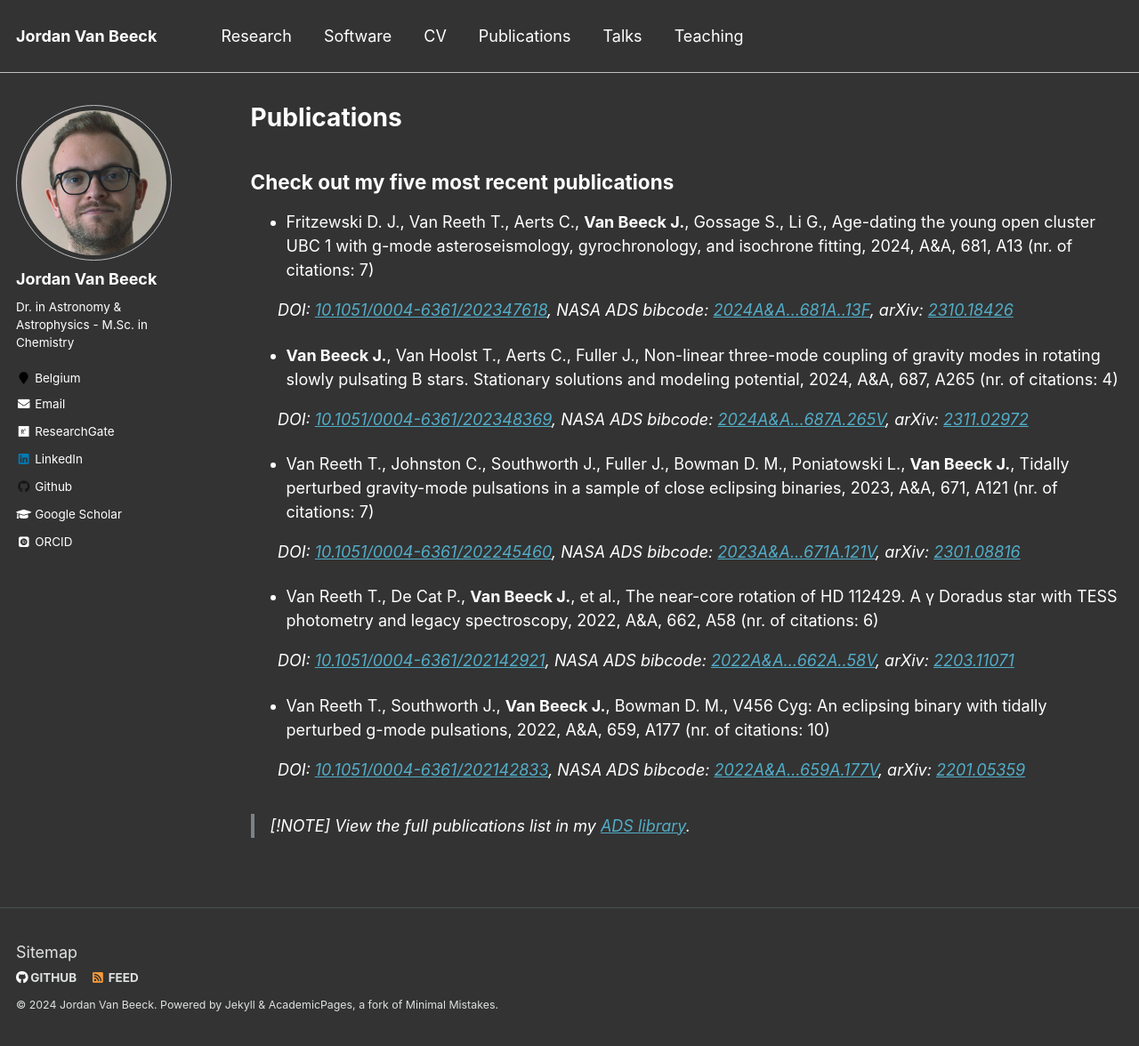
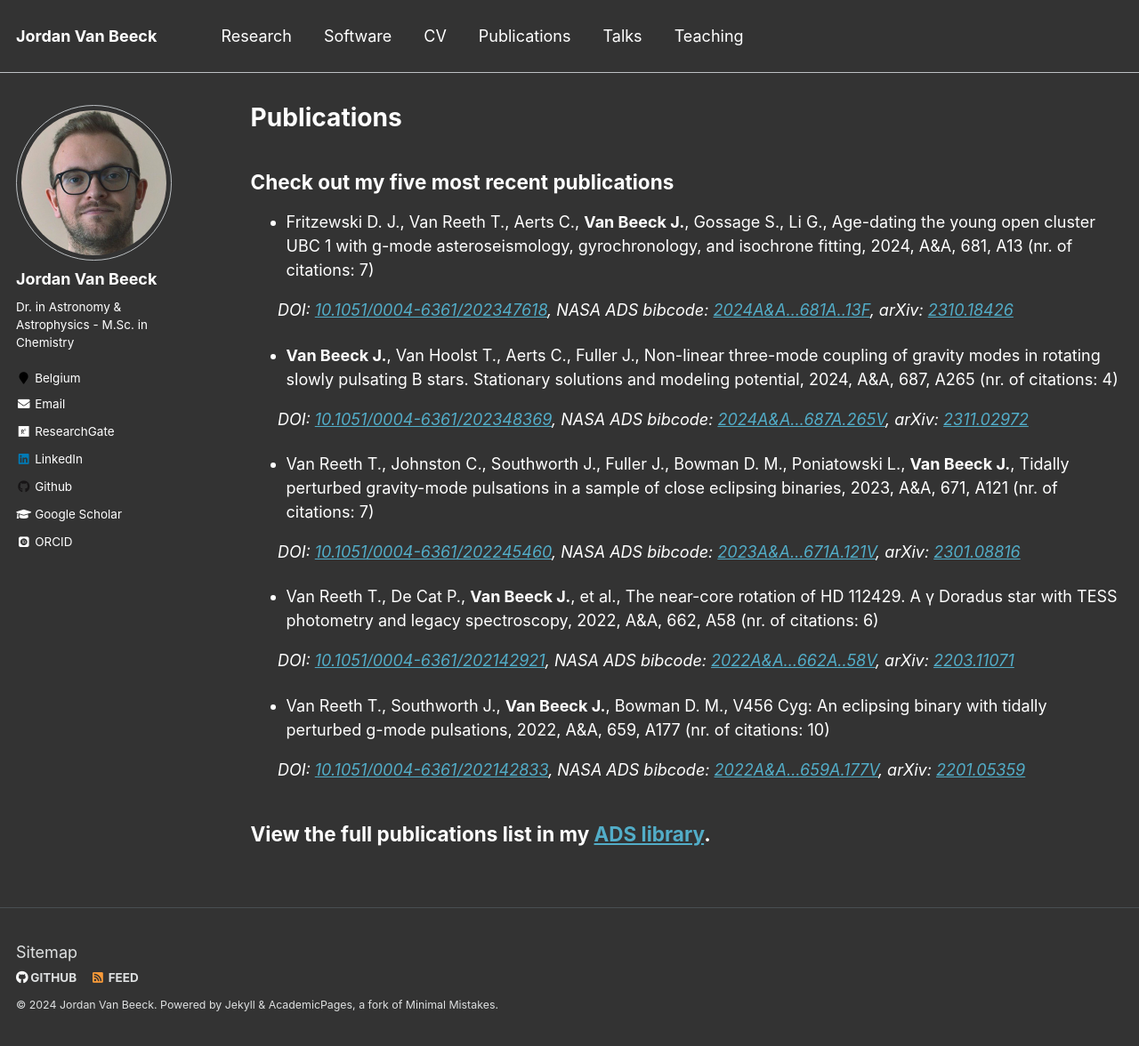
Before and after one commit to JVB11/jvb11.github.io, a Jekyll site: the page built from _pages/publications.md, in a window 1280 px wide and 1176 px high. Shown: the whole window at 89% size. Built offline with Jekyll 4.4.1, drawn with Linux system fonts in a browser that asks for light colours; some web fonts are replaced.

Commit message:
Update publications.md
attempt to create Note failed - revert back to subheading formatting

```diff
--- a/_pages/publications.md
+++ b/_pages/publications.md
@@ -27,8 +27,7 @@ author_profile: true
 
 &nbsp;&nbsp;&nbsp;&nbsp;&nbsp;&nbsp;*DOI: <a href="https://doi.org/10.1051/0004-6361/202142833">10.1051/0004-6361/202142833</a>, NASA ADS bibcode: <a href="https://ui.adsabs.harvard.edu/abs/2022A&A...659A.177V">2022A&A...659A.177V</a>, arXiv: <a href="https://arxiv.org/abs/2201.05359">2201.05359</a>*
 
-> [!NOTE]
-> View the full publications list in my [ADS library](https://ui.adsabs.harvard.edu/public-libraries/mrBh0XAqRuqabcPXhidMUA).
+## View the full publications list in my [ADS library](https://ui.adsabs.harvard.edu/public-libraries/mrBh0XAqRuqabcPXhidMUA).
 
 <!-- {% if author.googlescholar %}
   You can also find my articles on <u><a href="{{author.googlescholar}}">my Google Scholar profile</a>.</u>
```
